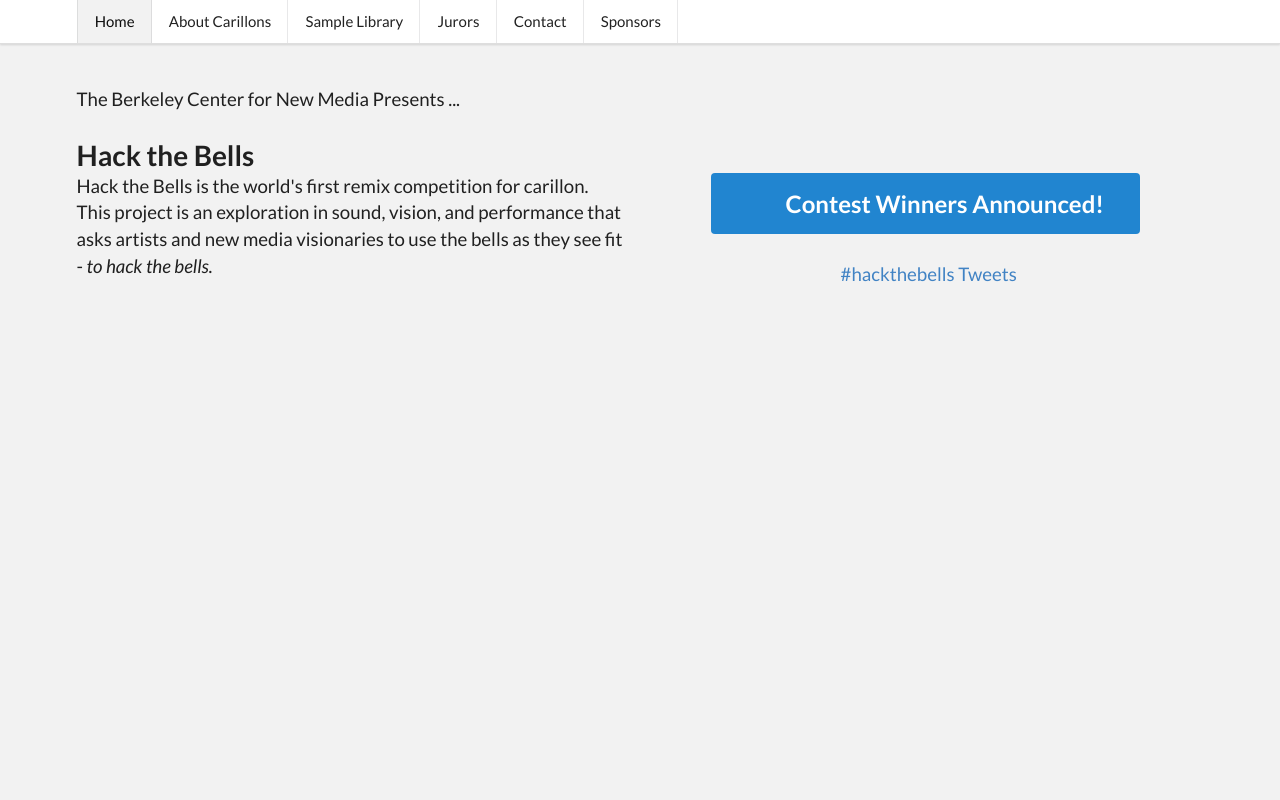
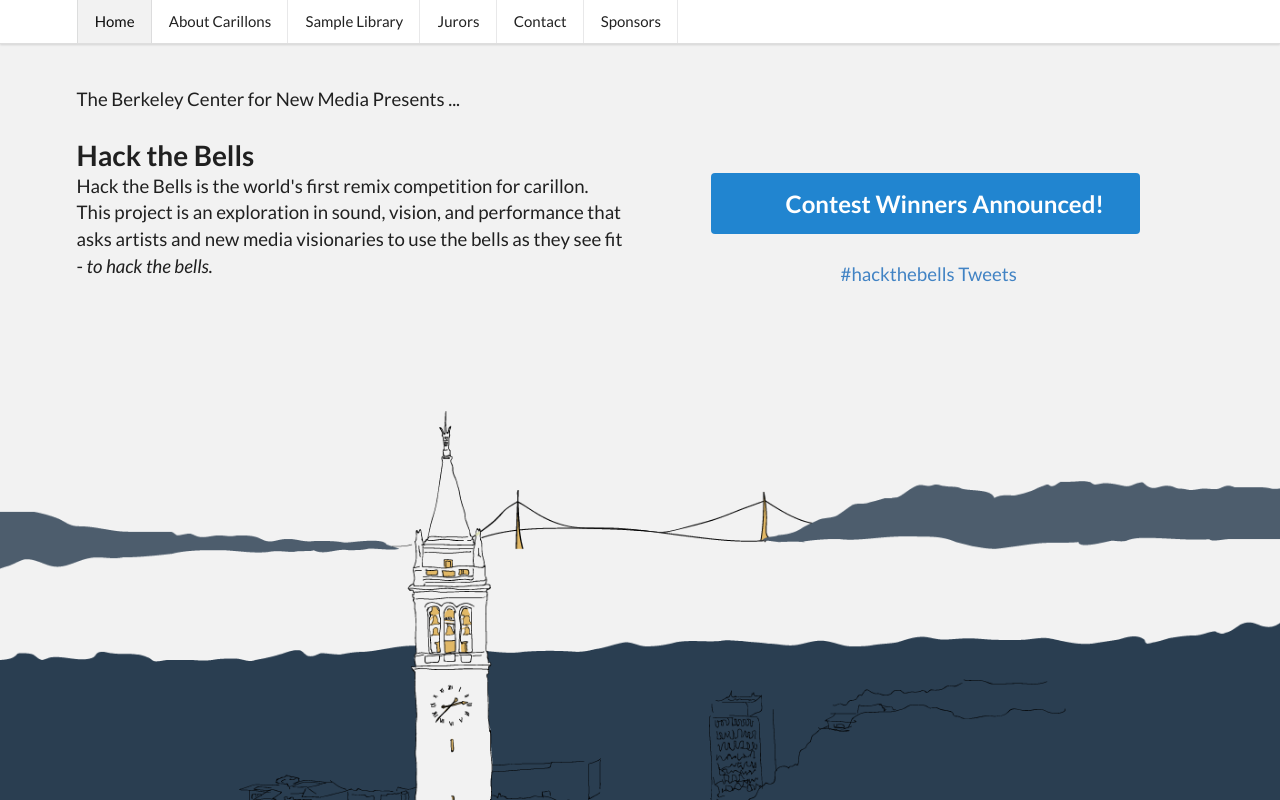
Before and after one commit to cearto/hack-the-bells, a plain HTML site: page index.html in a window 1280 px wide. Drawn offline with nearby package versions, Linux system fonts and the light colour scheme; the site is published under a folder, as on GitHub Pages, so addresses that start at the root find nothing; a web font is replaced by a local one.

Commit message:
Changed assests to relative

```diff
--- a/index.html
+++ b/index.html
@@ -19,7 +19,7 @@
 	font-size: 14pt;
     /*background-color: #2a3e51;*/
     background-color: #f2f2f2;
-    background-image: url('/public/artwork/backdrop.png');
+    background-image: url('public/artwork/backdrop.png');
     background-repeat: no-repeat;
     background-position: top;
     background-size: 100% auto;*/
```
